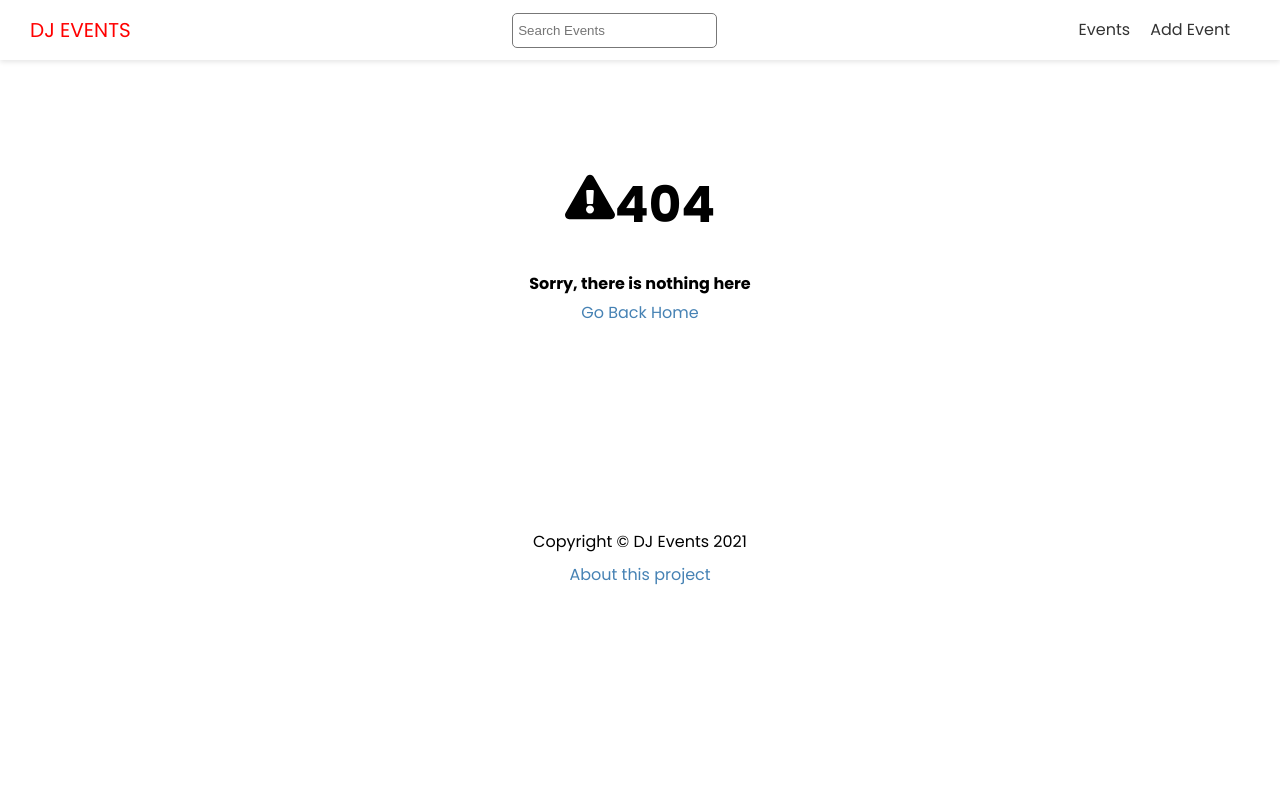
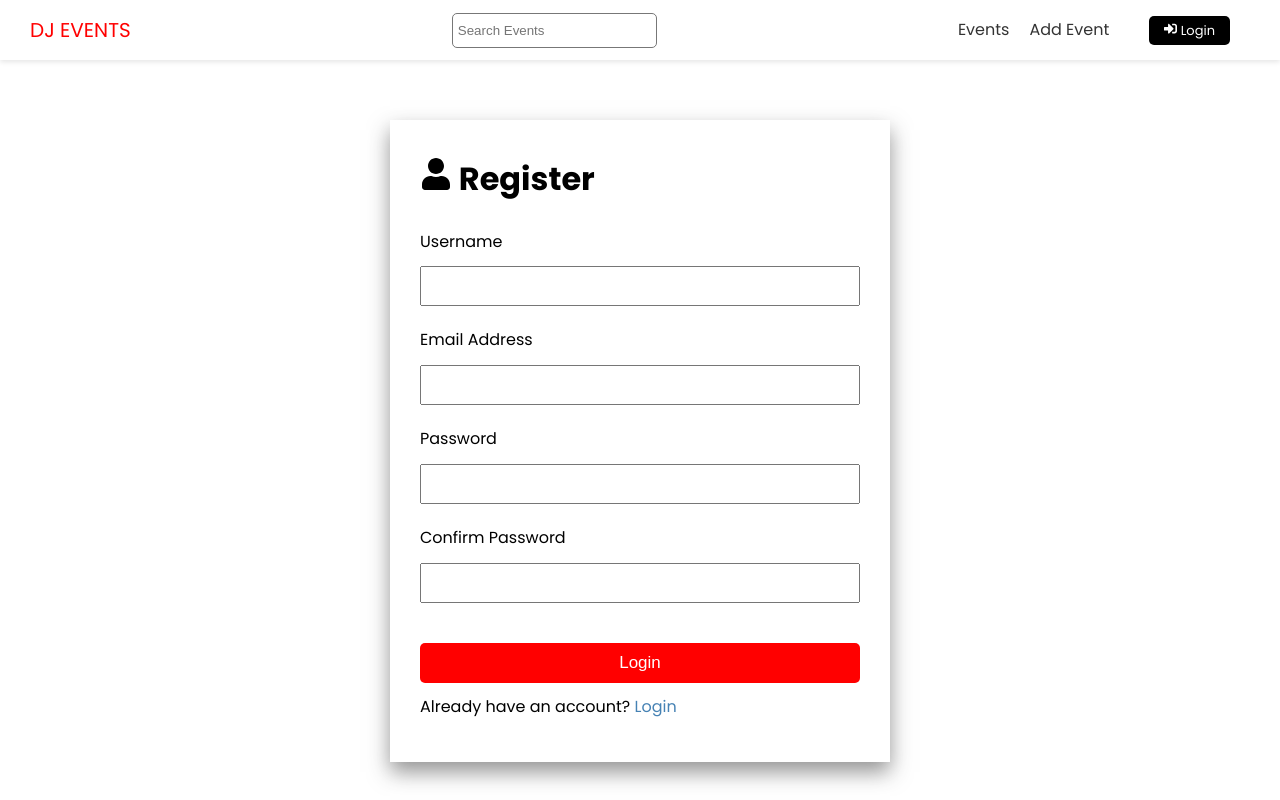
Before and after one commit to registesson/dj-events-frontend, a Next.js app: page /account/register in a window 1280 px wide. Before the commit this address had no page. Shown: the top 800 px of the page. Built offline with nearby package versions, Linux system fonts and the light colour scheme.

Commit message:
Register & Login Forms

```diff
--- a/components/Header.js
+++ b/components/Header.js
@@ -1,3 +1,4 @@
+import { FaSignInAlt, FaSignOutAlt } from 'react-icons/fa'
 import Link from 'next/link'
 import Search from './Search'
 import styles from '@/styles/Header.module.css'
@@ -25,6 +26,13 @@
               <a>Add Event</a>
             </Link>
           </li>
+          <li>
+            <Link href="/account/login">
+              <a className="btn-secondary bnt-icon">
+                <FaSignInAlt /> Login
+              </a>
+            </Link>
+          </li>
         </ul>
       </nav>
     </header>
--- /dev/null
+++ b/pages/account/register.js
@@ -0,0 +1,79 @@
+import { FaUser } from 'react-icons/fa'
+import { ToastContainer, toast } from 'react-toastify'
+import 'react-toastify/dist/ReactToastify.css'
+import { useState, useEffect, useContext } from 'react'
+import Link from 'next/link'
+import Layout from '@/components/Layout'
+import styles from '@/styles/AuthForm.module.css'
+
+export default function RegisterPage() {
+  const [username, setUserName] = useState('')
+  const [email, setEmail] = useState('')
+  const [password, setPassword] = useState('')
+  const [passwordConfirm, setPasswordConfirm] = useState('')
+
+  const handleSubmit = (e) => {
+    e.preventDefault()
+
+    if (password !== passwordConfirm) {
+      toast.error('Passwords do not match!')
+      return
+    }
+    console.log({ username, email, password })
+  }
+
+  return (
+    <Layout title="User Registration">
+      <div className={styles.auth}>
+        <h1>
+          <FaUser /> Register
+        </h1>
+        <ToastContainer />
+        <form onSubmit={handleSubmit}>
+          <div>
+            <label htmlFor="username">Username</label>
+            <input
+              type="text"
+              id="username"
+              value={username}
+              onChange={(e) => setUserName(e.target.value)}
+            />
+          </div>
+          <div>
+            <label htmlFor="email">Email Address</label>
+            <input
+              type="email"
+              id="email"
+              value={email}
+              onChange={(e) => setEmail(e.target.value)}
+            />
+          </div>
+          <div>
+            <label htmlFor="password">Password</label>
+            <input
+              type="password"
+              id="password"
+              value={password}
+              onChange={(e) => setPassword(e.target.value)}
+            />
+          </div>
+          <div>
+            <label htmlFor="passwordConfirm">Confirm Password</label>
+            <input
+              type="password"
+              id="passwordConfirm"
+              value={passwordConfirm}
+              onChange={(e) => setPasswordConfirm(e.target.value)}
+            />
+          </div>
+
+          <input type="submit" value="Login" className="btn" />
+        </form>
+
+        <p>
+          Already have an account? <Link href="/account/login">Login</Link>
+        </p>
+      </div>
+    </Layout>
+  )
+}
--- /dev/null
+++ b/styles/AuthForm.module.css
@@ -0,0 +1,31 @@
+.auth {
+  max-width: 500px;
+  margin: auto;
+  padding: 30px;
+  box-shadow: 0px 10px 20px 0px rgba(50, 50, 50, 0.52);
+}
+
+.auth label {
+  display: block;
+  margin-bottom: 10px;
+}
+
+.auth input[type='text'],
+.auth input[type='email'],
+.auth input[type='password'] {
+  display: block;
+  width: 100%;
+  height: 40px;
+  padding: 5px;
+  font-size: 18px;
+}
+
+.auth input[type='submit'] {
+  margin-top: 20px;
+  width: 100%;
+  font-size: 17px;
+}
+
+.auth div {
+  margin-bottom: 20px;
+}
```
Also changed, not shown: pages/account/login.js (added, +54 -0 lines).
